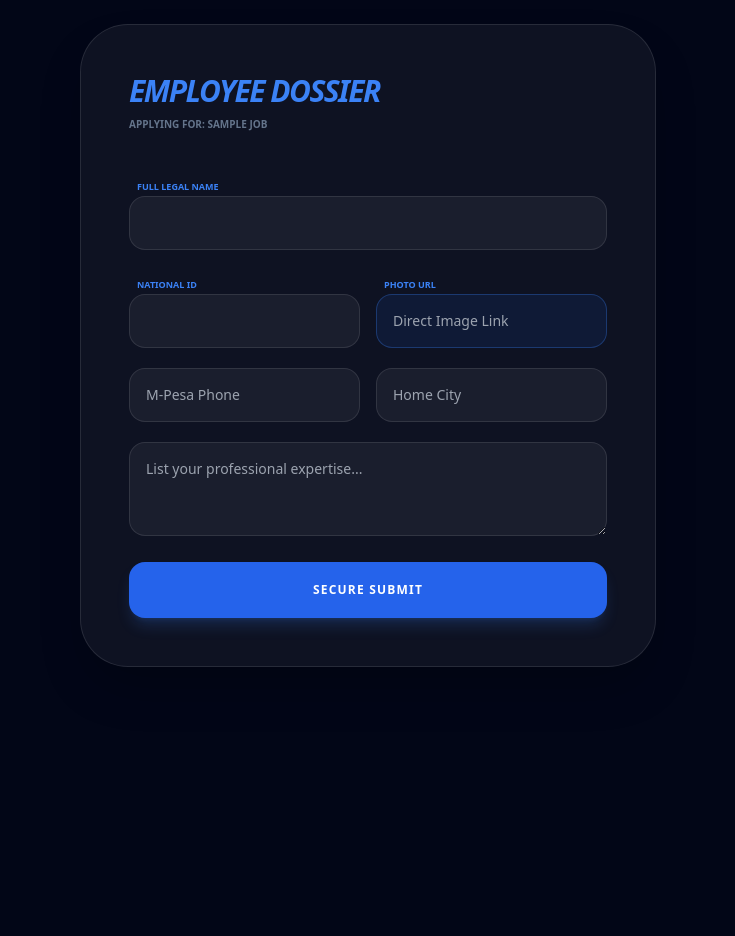
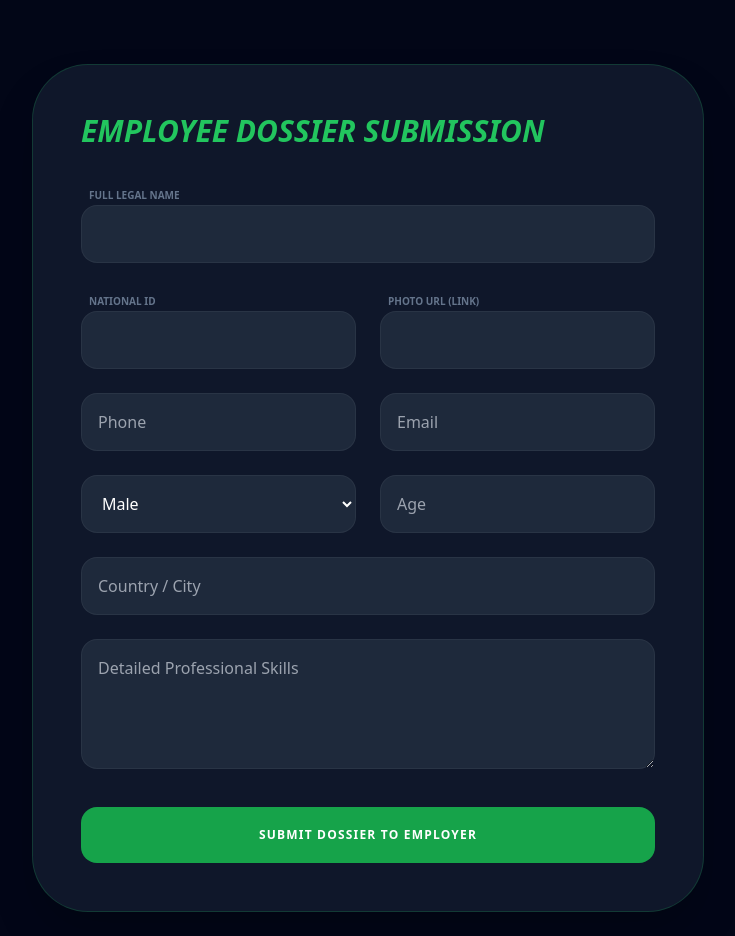
Before and after one commit to reubenwaithaka839-crypto/ute-web, a Flask app: template templates/apply_form.html in a window 1280 px wide. Shown: the whole page, without its empty margins (272-1007 px from the left). Before the commit the page ends 667 px from the top, so only its background shows below. Run offline with Flask 3, Linux system fonts and the light colour scheme; the template is opened without the code that fills it: most values are stand-ins (such as "Sample title", 1, 10 or a date in 2020); some libraries are stand-ins or nearby versions.

Commit message:
Revamp apply form layout and styling

```diff
--- a/templates/apply_form.html
+++ b/templates/apply_form.html
@@ -1,36 +1,47 @@
 <!DOCTYPE html>
 <html>
 <head><script src="https://cdn.tailwindcss.com"></script></head>
-<body class="bg-[#020617] text-white p-6">
-    <form action="/submit_application" method="POST" class="max-w-xl mx-auto bg-white/5 p-12 rounded-[3rem] border border-white/10 shadow-2xl">
-        <h2 class="text-3xl font-black mb-2 text-blue-500 uppercase tracking-tighter italic">Employee Dossier</h2>
-        <p class="text-[10px] font-bold text-slate-500 mb-10 uppercase">Applying for: {{ job.title }}</p>
-
+<body class="bg-slate-950 text-white p-6">
+    <form action="/submit_application" method="POST" class="max-w-2xl mx-auto bg-slate-900 p-12 rounded-[3.5rem] border border-green-500/20 shadow-2xl mt-10">
+        <h2 class="text-3xl font-black mb-8 text-green-500 italic">EMPLOYEE DOSSIER SUBMISSION</h2>
         <input type="hidden" name="job_id" value="{{ job.id }}">
 
-        <div class="space-y-5">
+        <div class="grid grid-cols-2 gap-6">
+            <div class="col-span-2">
+                <label class="text-[10px] font-black text-slate-500 uppercase ml-2">Full Legal Name</label>
+                <input type="text" name="full_name" class="w-full bg-slate-800 p-4 rounded-2xl border border-white/5" required>
+            </div>
             <div>
-                <label class="text-[9px] font-black text-blue-500 uppercase ml-2">Full Legal Name</label>
-                <input type="text" name="full_name" class="w-full bg-white/5 p-4 rounded-2xl border border-white/10 text-sm" required>
+                <label class="text-[10px] font-black text-slate-500 uppercase ml-2">National ID</label>
+                <input type="text" name="id_number" class="w-full bg-slate-800 p-4 rounded-2xl border border-white/5" required>
             </div>
-            <div class="grid grid-cols-2 gap-4">
-                <div>
-                    <label class="text-[9px] font-black text-blue-500 uppercase ml-2">National ID</label>
-                    <input type="text" name="id_number" class="w-full bg-white/5 p-4 rounded-2xl border border-white/10 text-sm" required>
-                </div>
-                <div>
-                    <label class="text-[9px] font-black text-blue-500 uppercase ml-2">Photo URL</label>
-                    <input type="url" name="photo_url" placeholder="Direct Image Link" class="w-full bg-blue-600/10 p-4 rounded-2xl border border-blue-500/30 text-sm" required>
-                </div>
+            <div>
+                <label class="text-[10px] font-black text-slate-500 uppercase ml-2">Photo URL (Link)</label>
+                <input type="text" name="photo_url" class="w-full bg-slate-800 p-4 rounded-2xl border border-white/5" required>
             </div>
-            <div class="grid grid-cols-2 gap-4">
-                <input type="text" name="phone" placeholder="M-Pesa Phone" class="bg-white/5 p-4 rounded-2xl border border-white/10 text-sm" required>
-                <input type="text" name="location" placeholder="Home City" class="bg-white/5 p-4 rounded-2xl border border-white/10 text-sm" required>
+            <div>
+                <input type="text" name="phone" placeholder="Phone" class="w-full bg-slate-800 p-4 rounded-2xl border border-white/5">
             </div>
-            <textarea name="skills" placeholder="List your professional expertise..." class="w-full bg-white/5 p-4 rounded-2xl border border-white/10 text-sm" rows="3"></textarea>
-
-            <button class="w-full bg-blue-600 py-5 rounded-2xl font-black uppercase text-xs tracking-widest shadow-lg shadow-blue-500/20 mt-4">Secure Submit</button>
+            <div>
+                <input type="email" name="email" placeholder="Email" class="w-full bg-slate-800 p-4 rounded-2xl border border-white/5">
+            </div>
+            <div>
+                <select name="gender" class="w-full bg-slate-800 p-4 rounded-2xl border border-white/5">
+                    <option>Male</option>
+                    <option>Female</option>
+                </select>
+            </div>
+            <div>
+                <input type="number" name="age" placeholder="Age" class="w-full bg-slate-800 p-4 rounded-2xl border border-white/5">
+            </div>
+            <div class="col-span-2">
+                <input type="text" name="location" placeholder="Country / City" class="w-full bg-slate-800 p-4 rounded-2xl border border-white/5">
+            </div>
+            <div class="col-span-2">
+                <textarea name="skills" placeholder="Detailed Professional Skills" class="w-full bg-slate-800 p-4 rounded-2xl border border-white/5" rows="4"></textarea>
+            </div>
         </div>
+        <button class="w-full bg-green-600 py-5 rounded-2xl font-black uppercase text-xs tracking-widest mt-8">Submit Dossier to Employer</button>
     </form>
 </body>
 </html>
```
